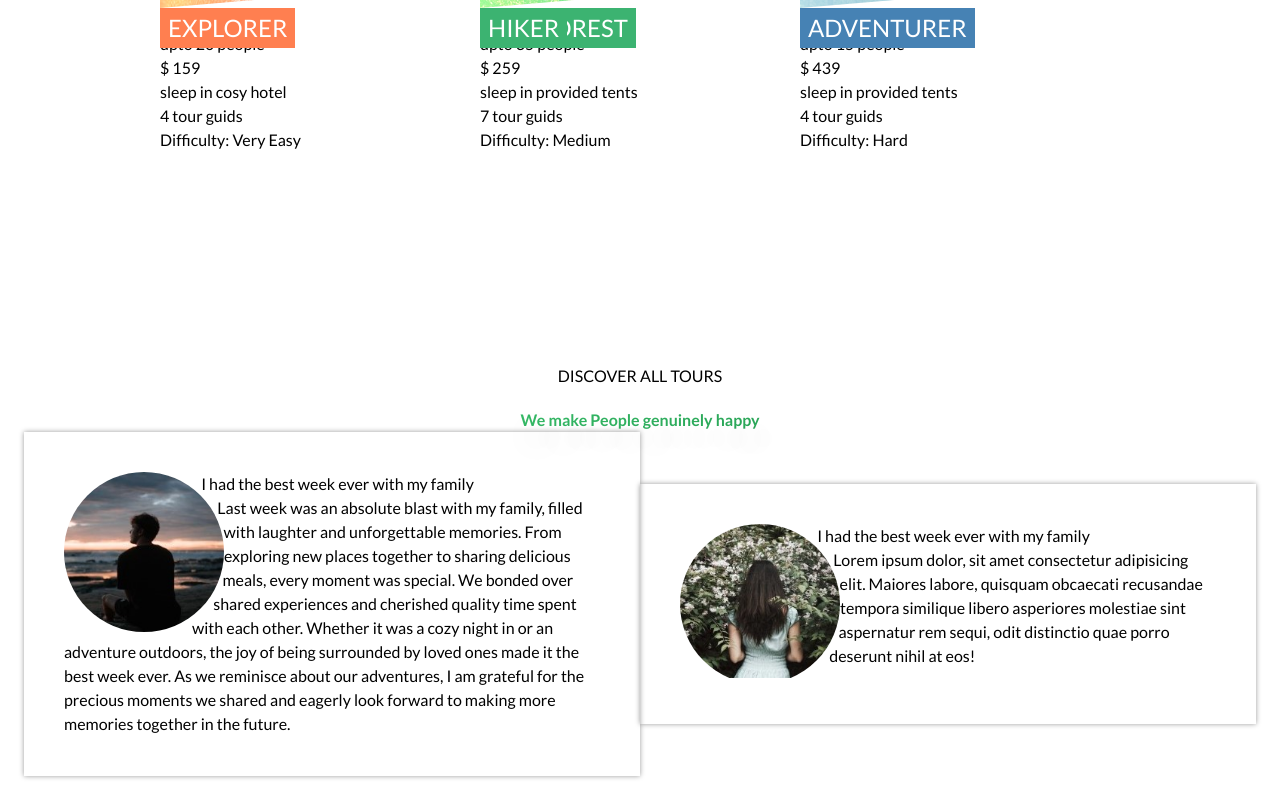
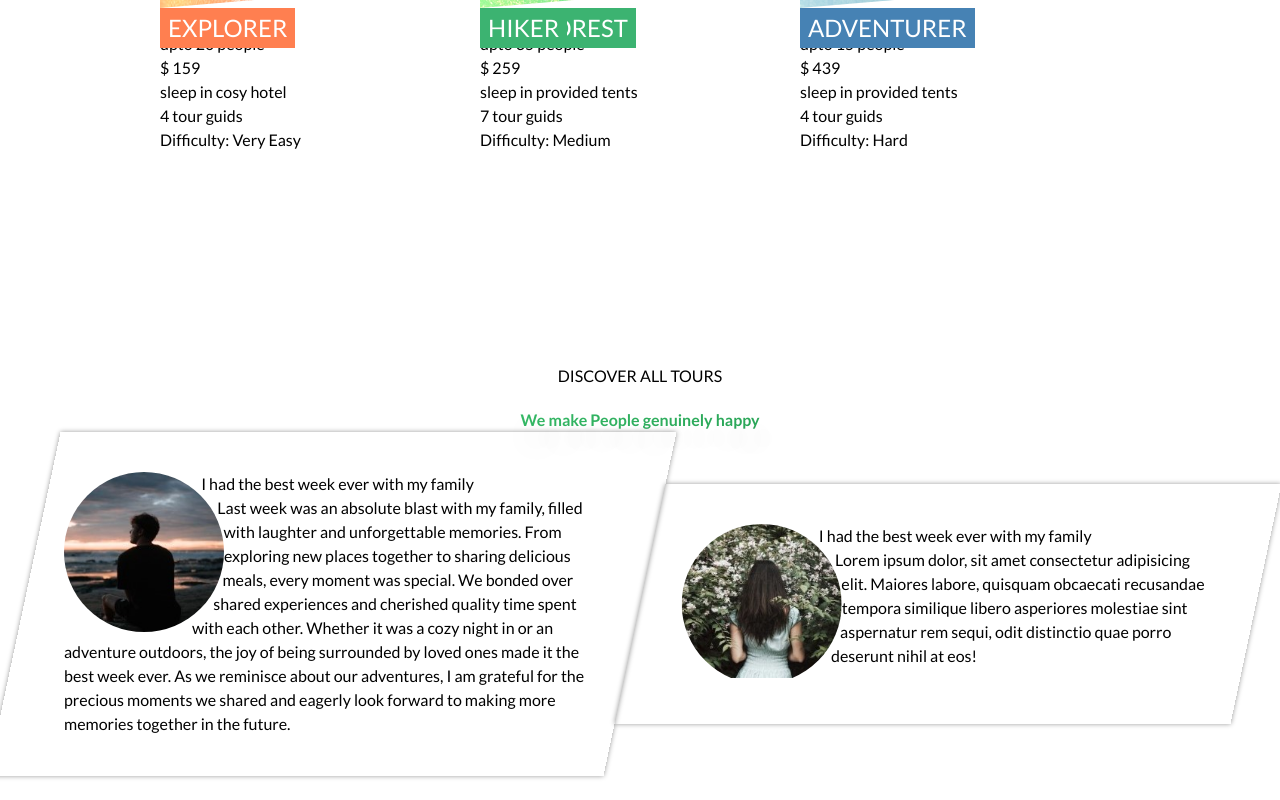
Before and after one commit to OmBharti999/pro, a Next.js app: page / in a window 1280 px wide. Shown: the part 2346-3146 px from the top of the page. Built offline with nearby package versions, Linux system fonts and the light colour scheme.

Commit message:
skew all the card

```diff
--- a/app/_component/card/StoriesCard.tsx
+++ b/app/_component/card/StoriesCard.tsx
@@ -17,8 +17,8 @@ export const StoriesCard = ({
 }: Props) => {
   return (
     <div className="stories-card shadow-big">
-      <div className="min-h-40">
-        <figure className="stories-shape mr-4">
+      <div className="stories-card-inner  min-h-40">
+        <figure className="stories-shape mr-8">
           <Image
             src={imgUrl}
             alt={imgName}
--- a/app/_component/card/index.css
+++ b/app/_component/card/index.css
@@ -49,6 +49,11 @@
 /* --------------------------------------------------------------------- */
 .stories-card {
   @apply w-3/4 p-10;
+  transform: skewX(-12deg);
+}
+
+.stories-card-inner {
+  transform: skewX(12deg);
 }
 
 .stories-shape {
```
